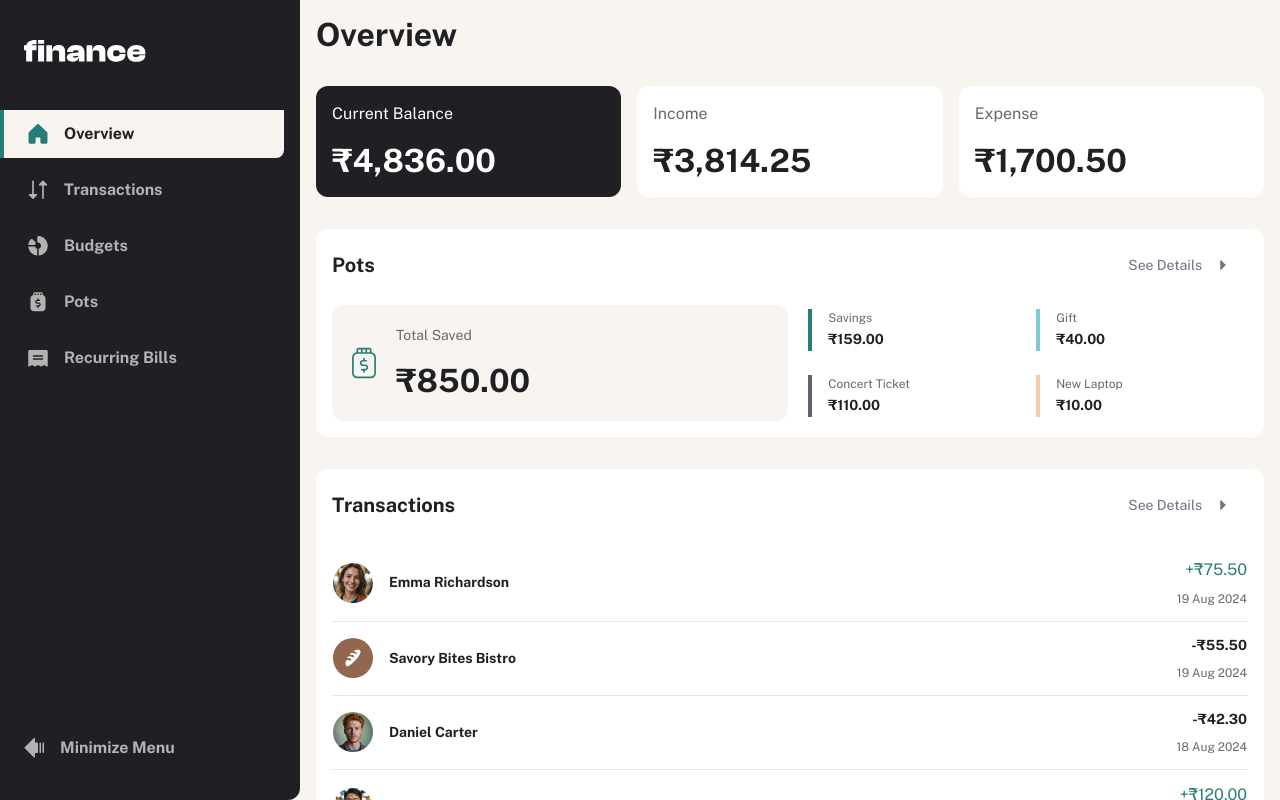
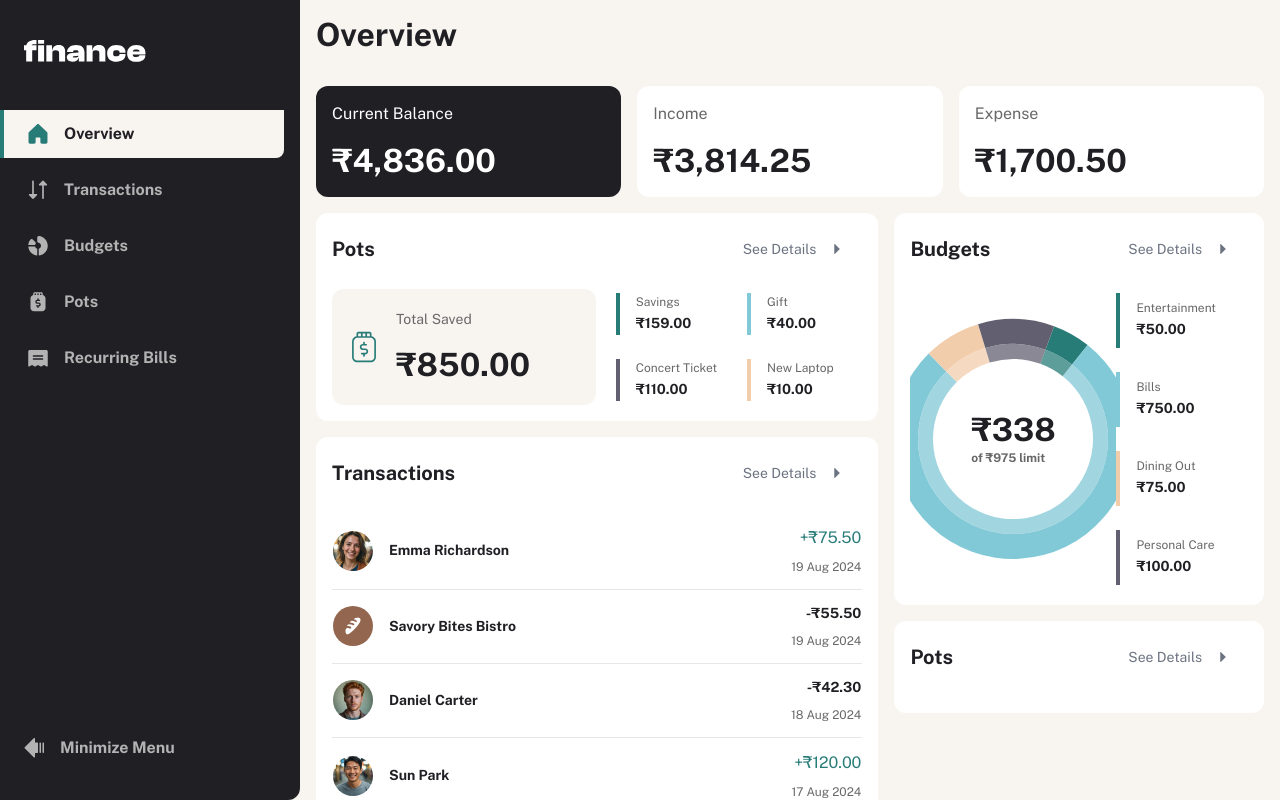
Before and after one commit to jayantpathariya/personal-finance, a Next.js app: page / in a window 1280 px wide. Shown: the top 800 px of the page. Built offline with nearby package versions, Linux system fonts and the light colour scheme.

Commit message:
budget added

```diff
--- a/package.json
+++ b/package.json
@@ -16,6 +16,7 @@
     "next": "15.1.0",
     "react": "19.0.0",
     "react-dom": "19.0.0",
+    "recharts": "^2.15.0",
     "tailwind-merge": "^2.5.5"
   },
   "devDependencies": {
--- /dev/null
+++ b/src/app/(main)/_components/budgets.tsx
@@ -0,0 +1,104 @@
+"use client";
+
+import { Cell, Pie, PieChart, ResponsiveContainer } from "recharts";
+
+import { Button } from "@/components/ui/button";
+import { Card } from "@/components/ui/card";
+
+import { formatCurrency } from "@/lib/utils";
+
+import { CategoryCard } from "./category-card";
+
+const data = [
+  {
+    category: "Entertainment",
+    value: 50.0,
+    color: "#277C78",
+  },
+  {
+    category: "Bills",
+    value: 750.0,
+    color: "#82C9D7",
+  },
+  {
+    category: "Dining Out",
+    value: 75.0,
+    color: "#F2CDAC",
+  },
+  {
+    category: "Personal Care",
+    value: 100.0,
+    color: "#626070",
+  },
+];
+
+const totalSpent = 338;
+const totalLimit = 975;
+
+export const Budgets = () => {
+  return (
+    <Card className="mt-4">
+      <div className="mb-5 flex items-center justify-between">
+        <h2 className="text-2">Budgets</h2>
+        <Button variant="tertiary">See Details</Button>
+      </div>
+      <div className="flex flex-col justify-between md:flex-row">
+        <div className="relative w-full">
+          <ResponsiveContainer width="100%" height={300}>
+            <PieChart>
+              <Pie
+                data={data}
+                cx="50%"
+                cy="50%"
+                innerRadius={95}
+                outerRadius={120}
+                dataKey="value"
+                stroke="none"
+                startAngle={70}
+                endAngle={-430}
+              >
+                {data.map((entry, index) => (
+                  <Cell key={`cell-${index}`} fill={entry.color} />
+                ))}
+              </Pie>
+
+              <Pie
+                data={data}
+                cx="50%"
+                cy="50%"
+                innerRadius={80}
+                outerRadius={95}
+                dataKey="value"
+                stroke="none"
+                startAngle={70}
+                endAngle={-430}
+              >
+                {data.map((entry, index) => (
+                  <Cell key={`cell-${index}`} fill={`${entry.color}BF`} />
+                ))}
+              </Pie>
+            </PieChart>
+          </ResponsiveContainer>
+          <div className="text-1 absolute left-1/2 top-1/2 -translate-x-1/2 -translate-y-1/2">
+            {formatCurrency(totalSpent, false)}
+            <div className="text-5 text-grey-500">
+              of {formatCurrency(totalLimit, false)} limit
+            </div>
+          </div>
+        </div>
+        <div className="grid shrink-0 grid-cols-2 gap-4 pr-8 md:grid-cols-1">
+          {data.map((category) => (
+            <CategoryCard
+              key={category.color}
+              title={category.category}
+              balance={category.value}
+              barStyle={{
+                backgroundColor: category.color,
+              }}
+            />
+          ))}
+        </div>
+      </div>
+    </Card>
+  );
+};
--- a/src/app/(main)/_components/category-card.tsx
+++ b/src/app/(main)/_components/category-card.tsx
@@ -4,16 +4,20 @@ type CategoryCardProps = {
   title: string;
   balance: number;
   color?: string;
+  barStyle?: React.CSSProperties;
+  className?: string;
 };
 
 export const CategoryCard = ({
   title,
   balance,
-  color = "bg-green",
+  color,
+  barStyle,
+  className,
 }: CategoryCardProps) => {
   return (
-    <div className="flex w-full items-center gap-x-4 py-1">
-      <div className={cn("rounded-ful h-full w-1", color)} />
+    <div className={cn("flex w-full items-center gap-x-4 py-1", className)}>
+      <div className={cn("rounded-ful h-full w-1", color)} style={barStyle} />
       <div>
         <p className="text-5 text-grey-500">{title}</p>
         <span className="text-4-bold">{formatCurrency(balance)}</span>
--- a/src/app/(main)/_components/pots.tsx
+++ b/src/app/(main)/_components/pots.tsx
@@ -8,7 +8,7 @@ import { CategoryCard } from "./category-card";
 
 export const Pots = () => {
   return (
-    <Card className="mt-8">
+    <Card className="mt-4">
       <div className="mb-5 flex items-center justify-between">
         <h2 className="text-2">Pots</h2>
         <Button variant="tertiary">See Details</Button>
--- /dev/null
+++ b/src/app/(main)/_components/recurring-bills.tsx
@@ -0,0 +1,13 @@
+import { Button } from "@/components/ui/button";
+import { Card } from "@/components/ui/card";
+
+export const RecurringBills = () => {
+  return (
+    <Card className="mt-4">
+      <div className="mb-5 flex items-center justify-between">
+        <h2 className="text-2">Pots</h2>
+        <Button variant="tertiary">See Details</Button>
+      </div>
+    </Card>
+  );
+};
--- a/src/app/(main)/_components/transactions.tsx
+++ b/src/app/(main)/_components/transactions.tsx
@@ -47,7 +47,7 @@ const transactions = [
 
 export const Transactions = () => {
   return (
-    <Card className="mt-8">
+    <Card className="mt-4">
       <div className="mb-5 flex items-center justify-between">
         <h2 className="text-2">Transactions</h2>
         <Button variant="tertiary">See Details</Button>
--- a/src/app/(main)/page.tsx
+++ b/src/app/(main)/page.tsx
@@ -1,19 +1,53 @@
+import { Budgets } from "./_components/budgets";
 import { OverviewCard } from "./_components/overview-card";
 import { Pots } from "./_components/pots";
+import { RecurringBills } from "./_components/recurring-bills";
 import { Transactions } from "./_components/transactions";
+
+const overviews = [
+  {
+    name: "Current Balance",
+    value: 4836.0,
+    active: true,
+  },
+  {
+    name: "Income",
+    value: 3814.25,
+    active: false,
+  },
+  {
+    name: "Expense",
+    value: 1700.5,
+    active: false,
+  },
+];
 
 const OverviewPage = () => {
   return (
     <div>
       <h1 className="text-1">Overview</h1>
       <div className="mt-8 flex flex-col gap-4 md:flex-row">
-        <OverviewCard title="Current Balance" balance={4836.0} active />
-        <OverviewCard title="Income" balance={3814.25} />
-        <OverviewCard title="Expense" balance={1700.5} />
+        {overviews.map((overview) => (
+          <OverviewCard
+            key={overview.name}
+            title={overview.name}
+            balance={overview.value}
+            active={overview.active}
+          />
+        ))}
       </div>
-      <Pots />
-      <Transactions />
+      <div className="grid grid-cols-1 gap-4 lg:grid-cols-5">
+        <div className="col-span-3">
+          <Pots />
+          <Transactions />
+        </div>
+        <div className="col-span-2">
+          <Budgets />
+          <RecurringBills />
+        </div>
+      </div>
     </div>
   );
 };
+
 export default OverviewPage;
--- a/src/lib/utils.ts
+++ b/src/lib/utils.ts
@@ -5,9 +5,10 @@ export function cn(...inputs: ClassValue[]) {
   return twMerge(clsx(inputs));
 }
 
-export function formatCurrency(amount: number) {
+export function formatCurrency(amount: number, float: boolean = true) {
   return new Intl.NumberFormat("en-IN", {
     style: "currency",
     currency: "INR",
+    minimumFractionDigits: float ? 2 : 0,
   }).format(amount);
 }
```
Also changed, not shown: 1 other file (tests, documents, lock files or other folders).
